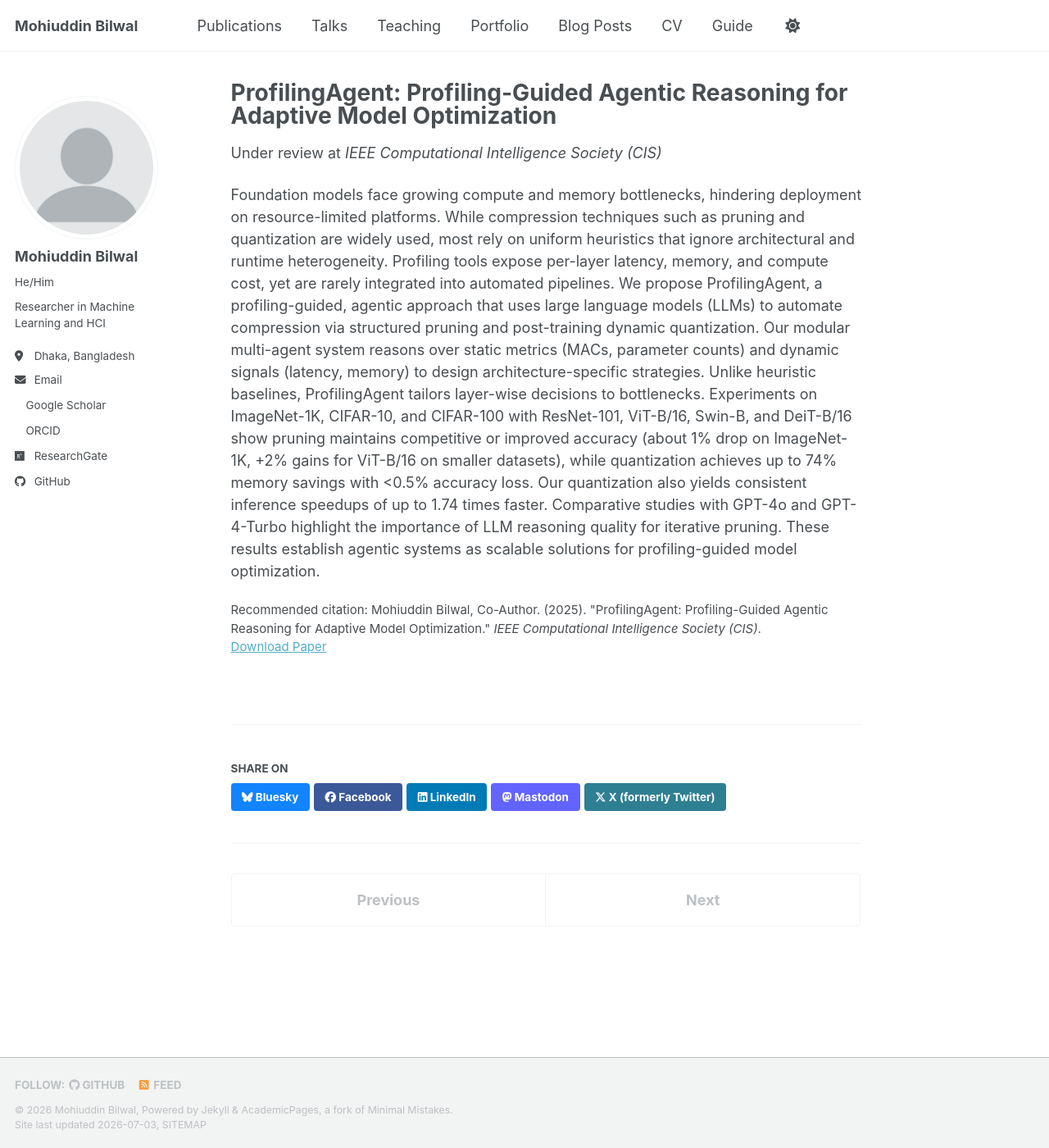
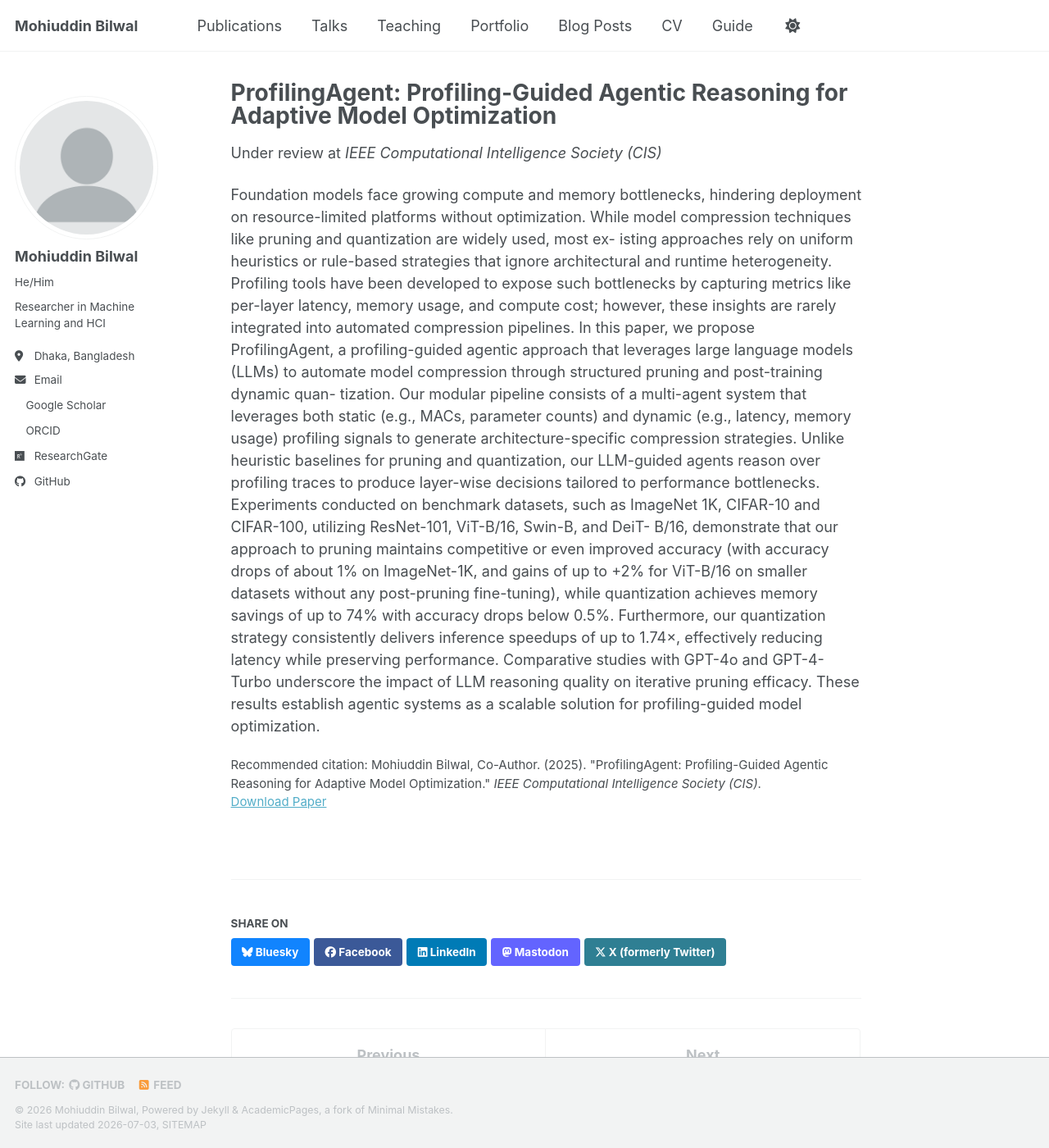
Before and after one commit to ayon037/ayon037.github.io, a Jekyll site: the page built from _publications/2025-09-06-ProfilingAgent.md, in a window 1280 px wide and 1400 px high. Shown: the whole window at 82% size. Built offline with Jekyll 4.4.1, drawn with Linux system fonts in a browser that asks for light colours; a style sheet for code colours, icons or effects is not loaded.

Commit message:
Updated Paper 1 Abstract

```diff
--- a/_publications/2025-09-06-ProfilingAgent.md
+++ b/_publications/2025-09-06-ProfilingAgent.md
@@ -9,4 +9,6 @@ status: 'Under review at'
 paperurl: 'https://arxiv.org/abs/2509.05584'
 citation: 'Mohiuddin Bilwal, Co-Author. (2025). &quot;ProfilingAgent: Profiling-Guided Agentic Reasoning for Adaptive Model Optimization.&quot; <i>IEEE Computational Intelligence Society (CIS)</i>.'
 ---
-Foundation models face growing compute and memory bottlenecks, hindering deployment on resource-limited platforms. While compression techniques such as pruning and quantization are widely used, most rely on uniform heuristics that ignore architectural and runtime heterogeneity. Profiling tools expose per-layer latency, memory, and compute cost, yet are rarely integrated into automated pipelines. We propose ProfilingAgent, a profiling-guided, agentic approach that uses large language models (LLMs) to automate compression via structured pruning and post-training dynamic quantization. Our modular multi-agent system reasons over static metrics (MACs, parameter counts) and dynamic signals (latency, memory) to design architecture-specific strategies. Unlike heuristic baselines, ProfilingAgent tailors layer-wise decisions to bottlenecks. Experiments on ImageNet-1K, CIFAR-10, and CIFAR-100 with ResNet-101, ViT-B/16, Swin-B, and DeiT-B/16 show pruning maintains competitive or improved accuracy (about 1% drop on ImageNet-1K, +2% gains for ViT-B/16 on smaller datasets), while quantization achieves up to 74% memory savings with &lt;0.5% accuracy loss. Our quantization also yields consistent inference speedups of up to 1.74 times faster. Comparative studies with GPT-4o and GPT-4-Turbo highlight the importance of LLM reasoning quality for iterative pruning. These results establish agentic systems as scalable solutions for profiling-guided model optimization.
+Foundation models face growing compute and memory bottlenecks, hindering deployment on resource-limited platforms without optimization. While model compression techniques like pruning and quantization are widely used, most ex- isting approaches rely on uniform heuristics or rule-based strategies that ignore architectural and runtime heterogeneity. Profiling tools have been developed to expose such bottlenecks by capturing metrics like per-layer latency, memory usage, and compute cost; however, these insights are rarely integrated into automated compression pipelines. In this paper, we propose ProfilingAgent, a profiling-guided agentic approach that leverages large language models (LLMs) to automate model compression through structured pruning and post-training dynamic quan-
+tization. Our modular pipeline consists of a multi-agent system that leverages both static (e.g., MACs, parameter counts) and dynamic (e.g., latency, memory usage) profiling signals to generate architecture-specific compression strategies. Unlike heuristic baselines for pruning and quantization, our LLM-guided agents reason over profiling traces to produce layer-wise decisions tailored to performance bottlenecks. Experiments conducted on benchmark datasets, such as ImageNet 1K, CIFAR-10 and CIFAR-100, utilizing ResNet-101, ViT-B/16, Swin-B, and DeiT-
+B/16, demonstrate that our approach to pruning maintains competitive or even improved accuracy (with accuracy drops of about 1% on ImageNet-1K, and gains of up to +2% for ViT-B/16 on smaller datasets without any post-pruning fine-tuning), while quantization achieves memory savings of up to 74% with accuracy drops below 0.5%. Furthermore, our quantization strategy consistently delivers inference speedups of up to 1.74×, effectively reducing latency while preserving performance. Comparative studies with GPT-4o and GPT-4-Turbo underscore the impact of LLM reasoning quality on iterative pruning efficacy. These results establish agentic systems as a scalable solution for profiling-guided model optimization.
```
